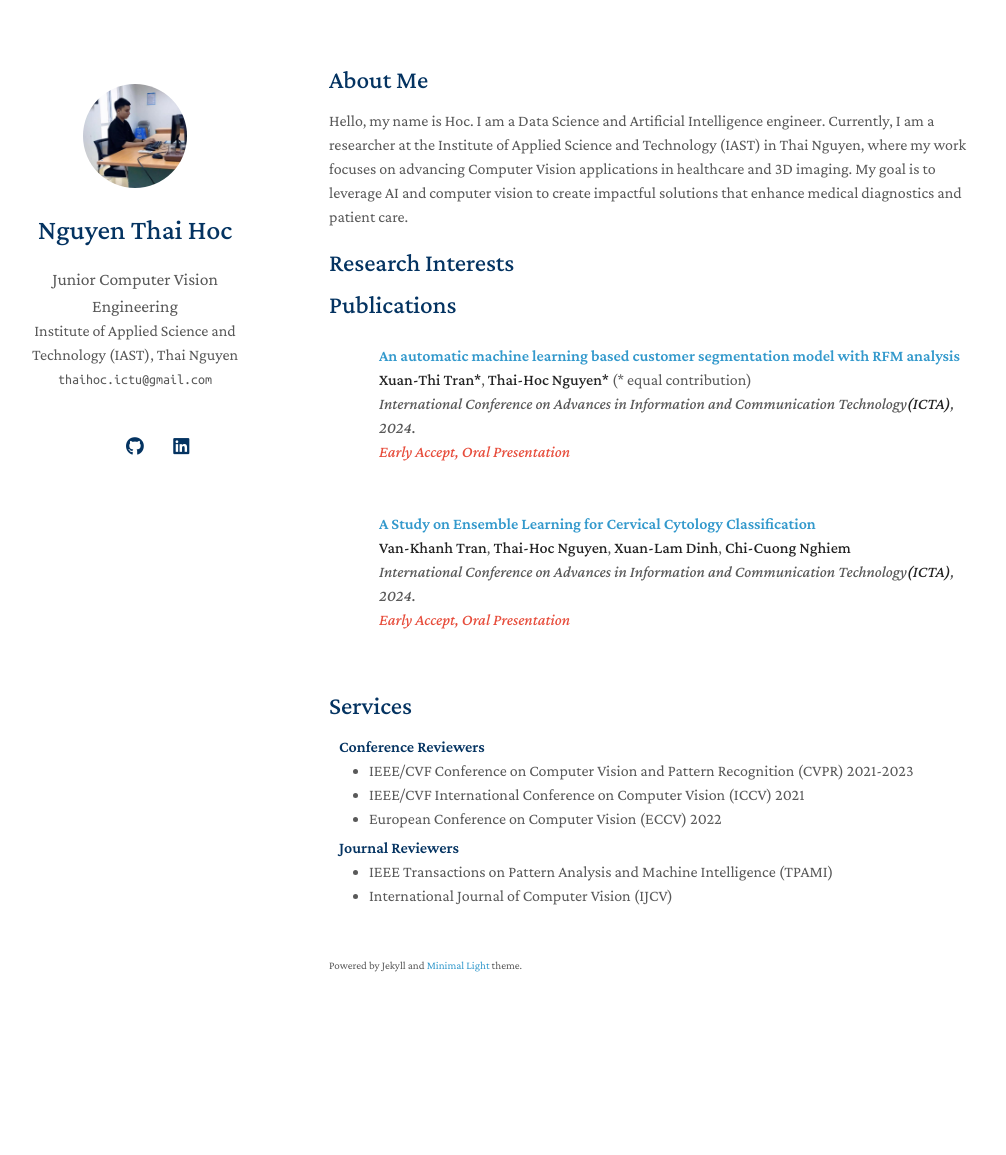
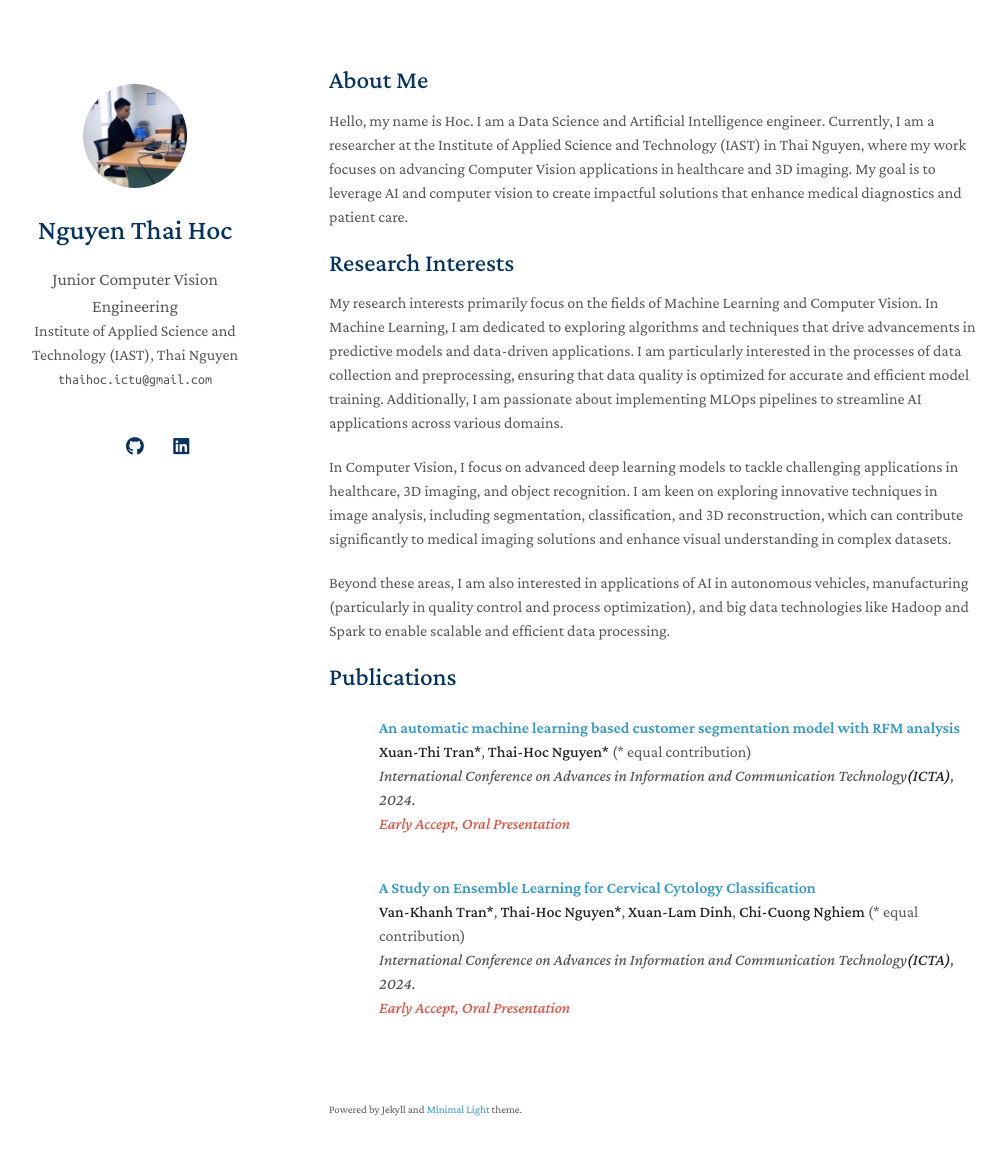
Before and after one commit to nthaihoc/about-me, a Jekyll site: the page built from index.md, in a window 1280 px wide and 1190 px high. Shown: the top 1155 px of the window, without its empty margins (141-1147 px from the left). Built offline with Jekyll 4.4.1, drawn with Linux system fonts in a browser that asks for light colours; a style sheet for code colours, icons or effects is not loaded; our own code applies the rules of GitHub Pages for plain Markdown files.

Commit message:
update course

```diff
--- a/_data/publications.yml
+++ b/_data/publications.yml
@@ -10,7 +10,7 @@ main:
     notes: Early Accept, Oral Presentation
 
   - title: "A Study on Ensemble Learning for Cervical Cytology Classification"
-    authors: <strong>Van-Khanh Tran</strong>, <strong>Thai-Hoc Nguyen</strong>, <strong>Xuan-Lam Dinh</strong>, <strong>Chi-Cuong Nghiem</strong>
+    authors: <strong>Van-Khanh Tran*</strong>, <strong>Thai-Hoc Nguyen*</strong>, <strong>Xuan-Lam Dinh</strong>, <strong>Chi-Cuong Nghiem</strong> (* equal contribution)
     conference_short: ICTA
     conference: International Conference on Advances in Information and Communication Technology<strong>(ICTA)</strong>, 2024.
     pdf:
--- a/index.md
+++ b/index.md
@@ -8,7 +8,11 @@ Hello, my name is Hoc. I am a Data Science and Artificial Intelligence engineer.
 
 ## Research Interests
 
+My research interests primarily focus on the fields of Machine Learning and Computer Vision. In Machine Learning, I am dedicated to exploring algorithms and techniques that drive advancements in predictive models and data-driven applications. I am particularly interested in the processes of data collection and preprocessing, ensuring that data quality is optimized for accurate and efficient model training. Additionally, I am passionate about implementing MLOps pipelines to streamline AI applications across various domains.
+
+In Computer Vision, I focus on advanced deep learning models to tackle challenging applications in healthcare, 3D imaging, and object recognition. I am keen on exploring innovative techniques in image analysis, including segmentation, classification, and 3D reconstruction, which can contribute significantly to medical imaging solutions and enhance visual understanding in complex datasets.
+
+Beyond these areas, I am also interested in applications of AI in autonomous vehicles, manufacturing (particularly in quality control and process optimization), and big data technologies like Hadoop and Spark to enable scalable and efficient data processing.
+
 
 {% include_relative _includes/publications.md %}
-
-{% include_relative _includes/services.md %}
```
